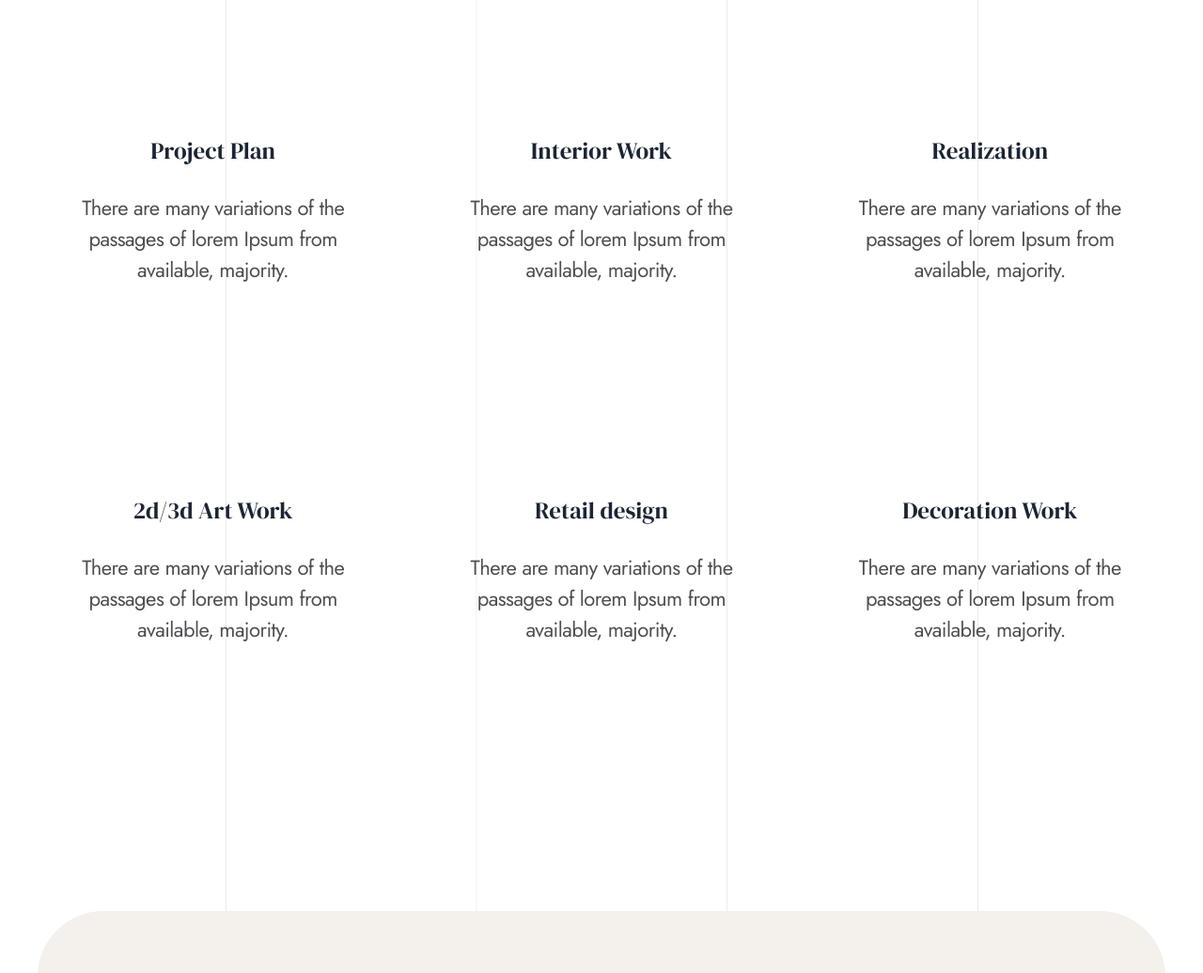
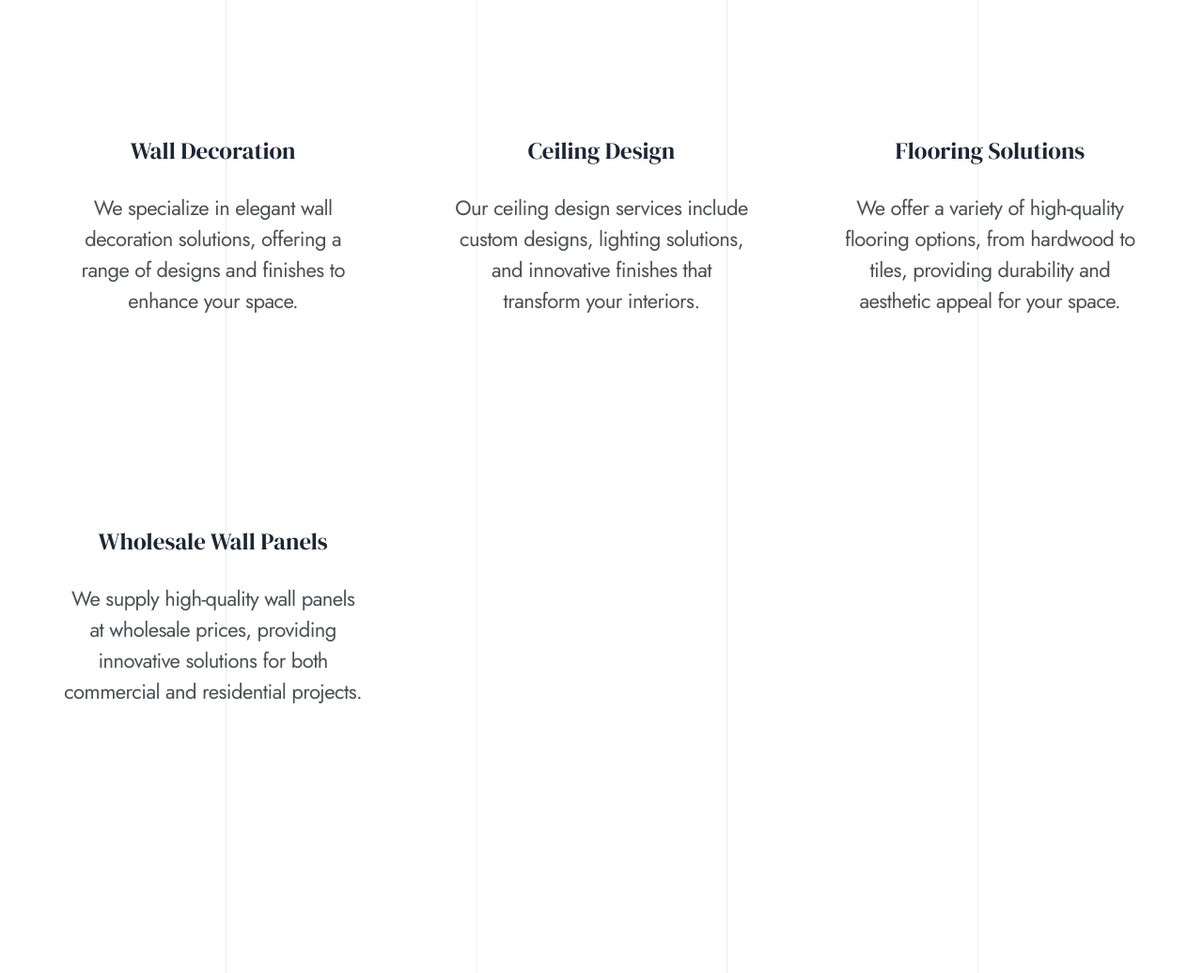
Before and after one commit to Majeed-hub/abu-interiors, an Astro site: page /services in a window 1280 px wide. Shown: the part 700-1736 px from the top of the page at 94% size. Built offline with nearby package versions, Linux system fonts and the light colour scheme; Astro itself is replaced by a stand-in of ours.

Commit message:
added new font

```diff
--- a/src/icons/logo.tsx
+++ b/src/icons/logo.tsx
@@ -8,7 +8,7 @@
         alt="Abu Interiors Logo"
         className="h-16 w-16 object-contain" // Tailwind classes for styling image
       />
-      <h2 className="text-2xl font-norwester text-blue-600">Abu Interiors</h2> {/* Tailwind classes for text */}
+      <h2 className="text-2xl text-[#332F59] bold font-norwester">Abu Interiors</h2> {/* Tailwind classes for text */}
     </div>
   );
 };
--- a/src/pages/services.astro
+++ b/src/pages/services.astro
@@ -12,30 +12,25 @@
 
 const services = [
   {
-		title: 'Project Plan',
-		text: 'There are many variations of the passages of lorem Ipsum from available, majority.'
+    title: 'Wall Decoration',
+    text: 'We specialize in elegant wall decoration solutions, offering a range of designs and finishes to enhance your space.'
   },
   {
-		title: 'Interior Work',
-		text: 'There are many variations of the passages of lorem Ipsum from available, majority.'
+    title: 'Ceiling Design',
+    text: 'Our ceiling design services include custom designs, lighting solutions, and innovative finishes that transform your interiors.'
   },
   {
-		title: 'Realization',
-		text: 'There are many variations of the passages of lorem Ipsum from available, majority.'
+    title: 'Flooring Solutions',
+    text: 'We offer a variety of high-quality flooring options, from hardwood to tiles, providing durability and aesthetic appeal for your space.'
   },
+
   {
-		title: '2d/3d Art Work',
-		text: 'There are many variations of the passages of lorem Ipsum from available, majority.'
+    title: 'Wholesale Wall Panels',
+    text: 'We supply high-quality wall panels at wholesale prices, providing innovative solutions for both commercial and residential projects.'
   },
-	{
-		title: 'Retail design',
-		text: 'There are many variations of the passages of lorem Ipsum from available, majority.'
-	},
-	{
-		title: 'Decoration Work',
-		text: 'There are many variations of the passages of lorem Ipsum from available, majority.'
-	},
-]
+
+];
+
 
 const howWeWorkDetails = [
   {
--- /dev/null
+++ b/src/styles/globals.css
@@ -0,0 +1,2 @@
+/* src/styles/global.css */
+@import url('https://fonts.googleapis.com/css2?family=Norwester&display=swap');
```
Lines whose indentation alone changed are shown as unchanged.
